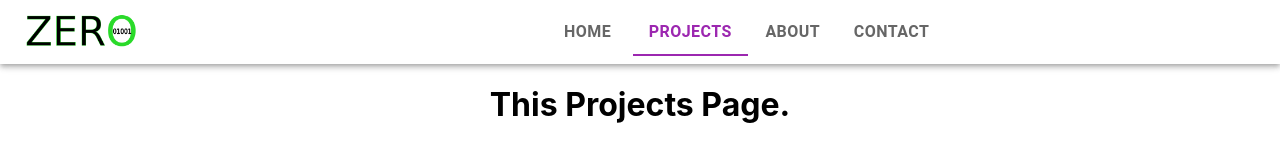
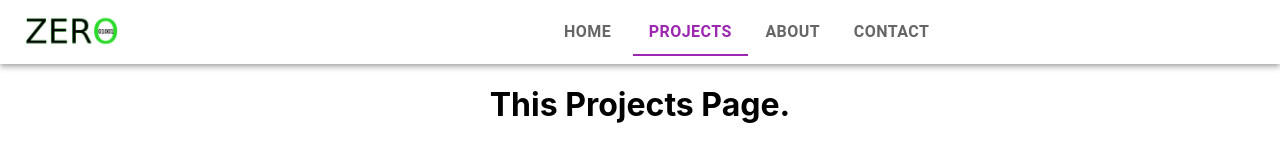
Before and after one commit to itsvivekmandal/itsvivekmandal.github.io, a React (Create React App) app: page /portfolio/projects in a window 1280 px wide. Shown: the top 160 px of the page. Built offline with nearby package versions, Linux system fonts and the light colour scheme.

Commit message:
title changes

```diff
--- a/src/App.css
+++ b/src/App.css
@@ -39,7 +39,7 @@
 
 /* logo style */
 .logo {
-  max-width:60%;
+  max-width:50%;
   height: auto;
   padding: 0;
   margin: 0;
```
